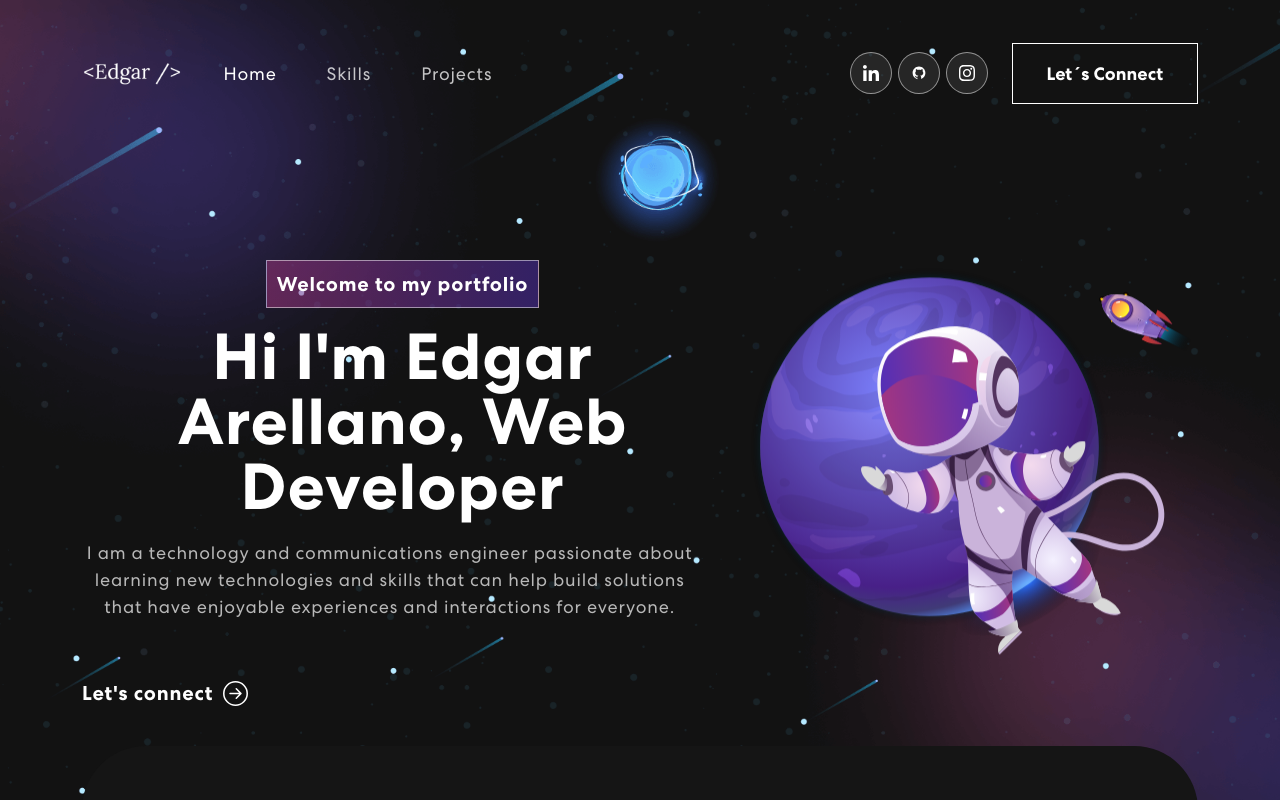
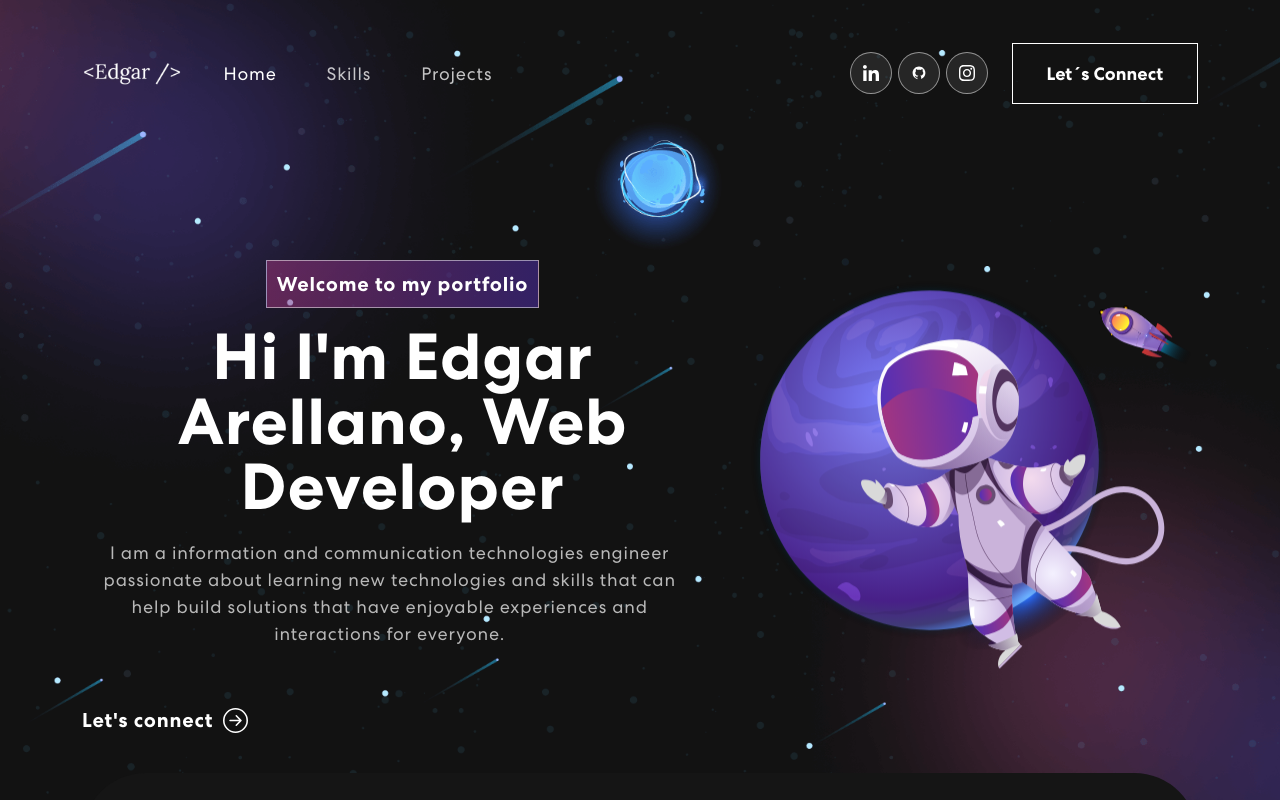
Before and after one commit to AGedgar/porftolio, a React (Create React App) app: page / in a window 1280 px wide. Shown: the top 800 px of the page. Built offline with nearby package versions, Linux system fonts and the light colour scheme.

Commit message:
about me section changed

```diff
--- a/src/components/Banner.js
+++ b/src/components/Banner.js
@@ -27,7 +27,7 @@ export const Banner = () =>{
                     <Col xs={12} md={6} xl={7}>
                         <span className="tagline">Welcome to my portfolio</span>
                         <h1>{`Hi I'm Edgar Arellano, `}<span className="wrap">{text}</span></h1>
-                        <p>I am a technology and communications engineer passionate about learning new technologies and skills that can help build solutions that have enjoyable experiences and interactions for everyone.</p>
+                        <p>I am a information and communication technologies engineer passionate about learning new technologies and skills that can help build solutions that have enjoyable experiences and interactions for everyone.</p>
                         <a href={`mailto:${"edgar11_93@hotmail.com"}?subject=${""}&body=${""}`}><button>Let's connect <ArrowRightCircle size={25} /></button></a>
                     </Col>
                     <Col xs={12} md={6} xl={5}>
```
